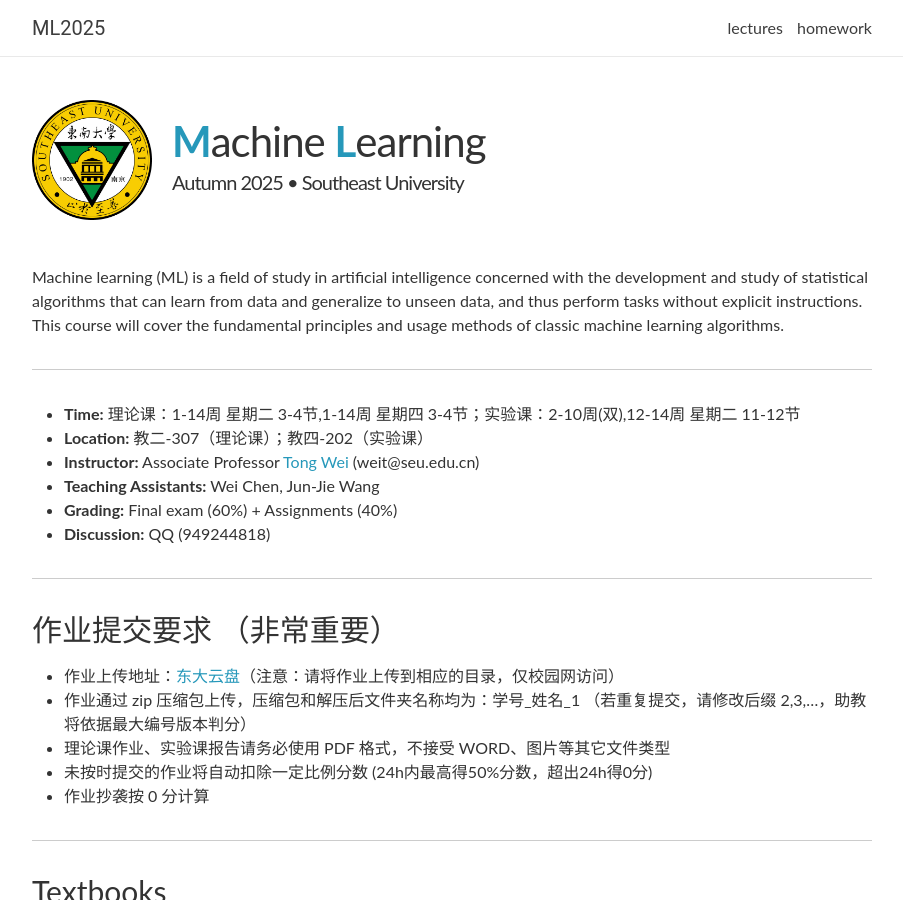
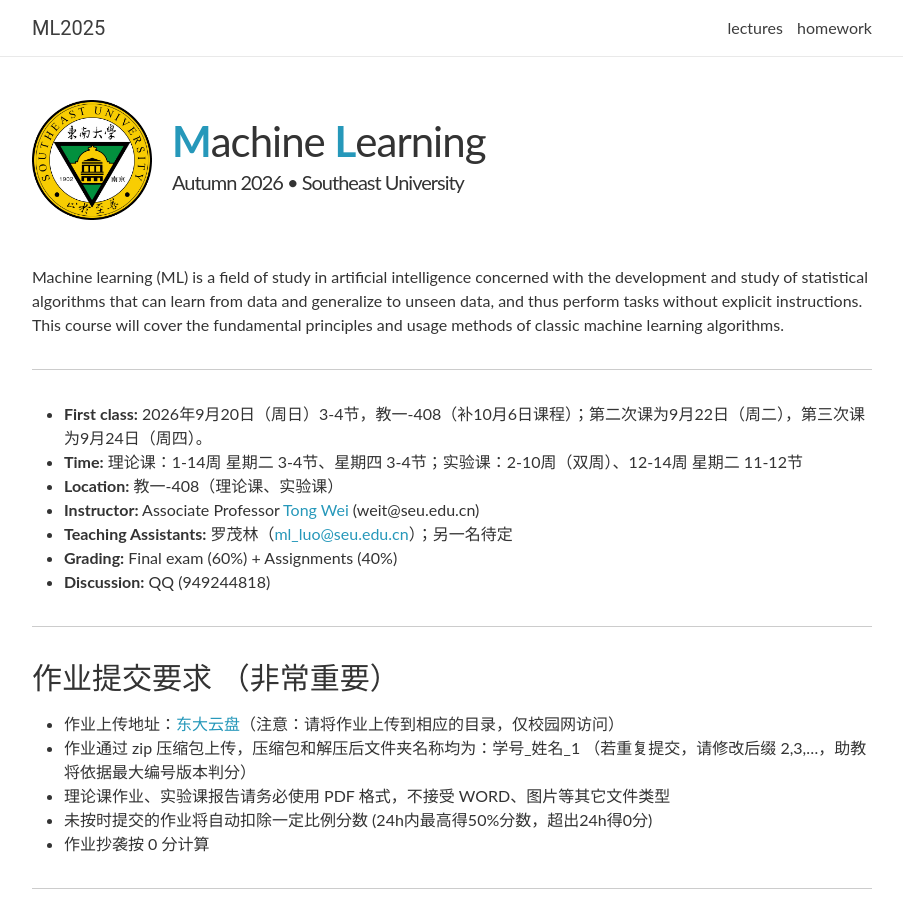
Before and after one commit to SEUML/ml-autumn-2026, a Jekyll site: the page built from _pages/about.md, in a window 1280 px wide and 900 px high. Shown: the whole window, without its empty margins (188-1091 px from the left). Built offline with Jekyll 4.4.1, drawn with Linux system fonts in a browser that asks for light colours; nearby versions of some CDN libraries; comment, search, counter and statistics services are not loaded.

Commit message:
Update Autumn 2026 course information and teaching assistants
Set September 20, 22 and 24 as the first three classes; update teaching times, classroom and TA contact.

```diff
--- a/_pages/about.md
+++ b/_pages/about.md
@@ -2,7 +2,7 @@
 layout: about
 permalink: /
 title: <b>M</b>achine <b>L</b>earning
-description: Autumn 2025 • Southeast University
+description: Autumn 2026 • Southeast University
 logo: seu-logo.jpeg
 news: true
 ---
@@ -12,10 +12,11 @@
 
 ***
 
-- **Time:** 理论课：1-14周 星期二 3-4节,1-14周 星期四 3-4节；实验课：2-10周(双),12-14周 星期二 11-12节
-- **Location:** 教二-307（理论课）；教四-202（实验课）
+- **First class:** 2026年9月20日（周日）3-4节，教一-408（补10月6日课程）；第二次课为9月22日（周二），第三次课为9月24日（周四）。
+- **Time:** 理论课：1-14周 星期二 3-4节、星期四 3-4节；实验课：2-10周（双周）、12-14周 星期二 11-12节
+- **Location:** 教一-408（理论课、实验课）
 - **Instructor:** Associate Professor [Tong Wei](http://palm.seu.edu.cn/weit) (weit@seu.edu.cn)
-- **Teaching Assistants:**	Wei Chen, Jun-Jie Wang
+- **Teaching Assistants:** 罗茂林（[ml_luo@seu.edu.cn](mailto:ml_luo@seu.edu.cn)）；另一名待定
 - **Grading:**	Final exam (60%) + Assignments (40%)
 - **Discussion:** QQ (949244818)
 
```
